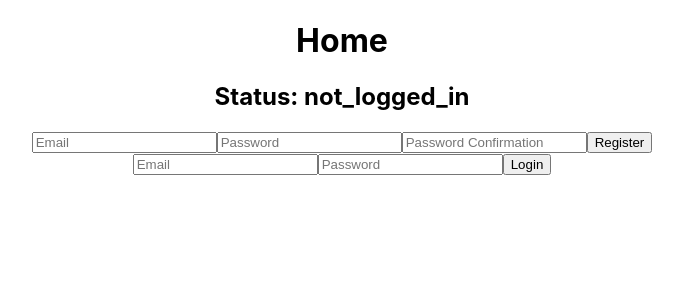
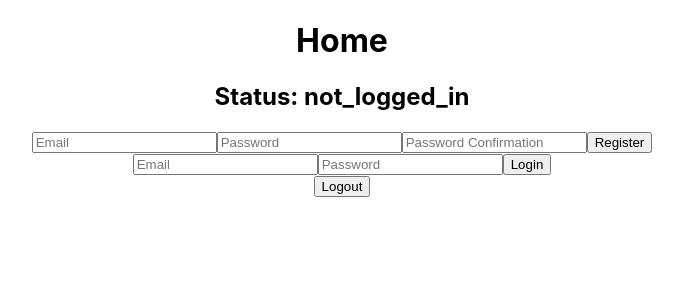
Before and after one commit to BHessel/new-fe-env, a React (Create React App) app: page / in a window 1280 px wide. Shown: the top 300 px of the page, without its empty margins (298-981 px from the left). Built offline with nearby package versions, Linux system fonts and the light colour scheme; no server answers.

Commit message:
logout button works, but login not persisting on page refresh

```diff
--- a/src/Components/App.js
+++ b/src/Components/App.js
@@ -12,10 +12,16 @@ function App() {
 
   const [user, setUser] = useState({});
   const [loggedInStatus, setLoggedInStatus] = useState('not_logged_in');
+  const [logout, setLogout] = useState('');
 
   const handleLogin = (data) => {
     setLoggedInStatus('logged_in')
     setUser(data.user)
+  }
+
+  const handleLogout = () => {
+    setLoggedInStatus('not_logged_in')
+    setUser({})
   }
 
   const checkLoginStatus = () => {
@@ -40,6 +46,7 @@ function App() {
     checkLoginStatus()
   }, [])
 
+
   return (
     <div className="App">
       <Routes>
@@ -50,6 +57,7 @@ function App() {
             <Home
               loggedInStatus={loggedInStatus}
               handleLogin={handleLogin}
+              handleLogout={handleLogout}
             />
           }
         />
--- a/src/Components/Home.js
+++ b/src/Components/Home.js
@@ -2,8 +2,9 @@ import React from 'react';
 import Registration from './auth/Registration';
 import Login from './auth/Login'
 import { useNavigate } from 'react-router-dom'
+import axios from 'axios';
 
-const Home = ({ loggedInStatus, handleLogin }) => {
+const Home = ({ loggedInStatus, handleLogin, handleLogout }) => {
 
     let navigate = useNavigate()
 
@@ -11,6 +12,16 @@ const Home = ({ loggedInStatus, handleLogin }) => {
         // console.log(data)
         handleLogin(data)
         navigate('/dashboard')
+    }
+
+    const handleLogoutClick = () => {
+        axios.delete('http://localhost:3000/logout', { withCredentials: true })
+        .then(response => {
+            handleLogout()
+        })
+        .catch(error => {
+            console.log('logout error?', error)
+        })
     }
 
     return (
@@ -23,6 +34,9 @@ const Home = ({ loggedInStatus, handleLogin }) => {
             <Login
                 handleSuccessfulAuth={handleSuccessfulAuth}
             />
+            <button onClick={handleLogoutClick}>
+                Logout
+            </button>
         </div>
     );
 }
```
